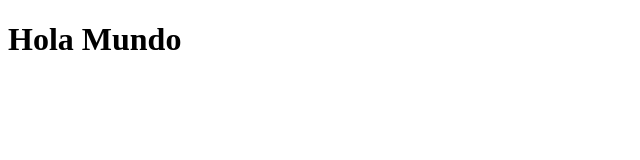
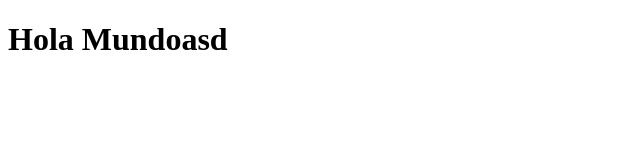
Before and after one commit to humbepycoder/github-demo, a plain HTML site: page index.html in a window 1280 px wide. Shown: the full height of the page, 0-640 px from the left. Drawn offline with Linux system fonts and the light colour scheme.

Commit message:
bueeenass

```diff
--- a/index.html
+++ b/index.html
@@ -6,6 +6,6 @@
     <title>Document</title>
 </head>
 <body>
-    <h1>Hola Mundo</h1>
+    <h1>Hola Mundoasd</h1>
 </body>
 </html>
```
